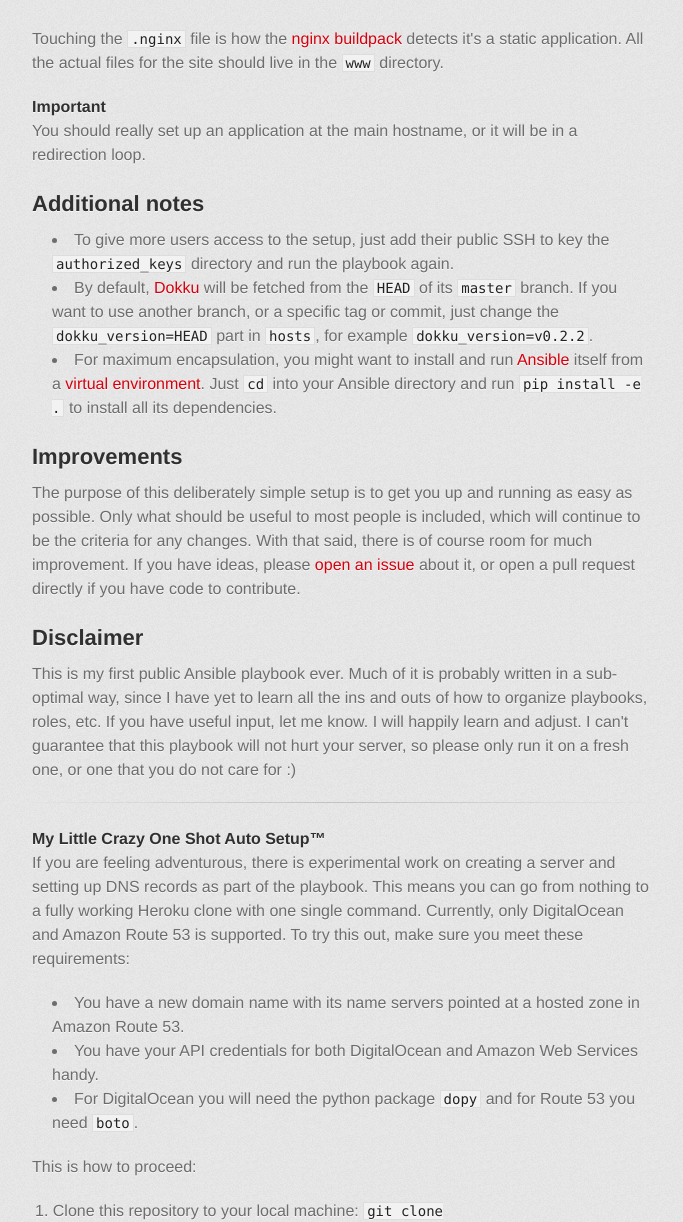
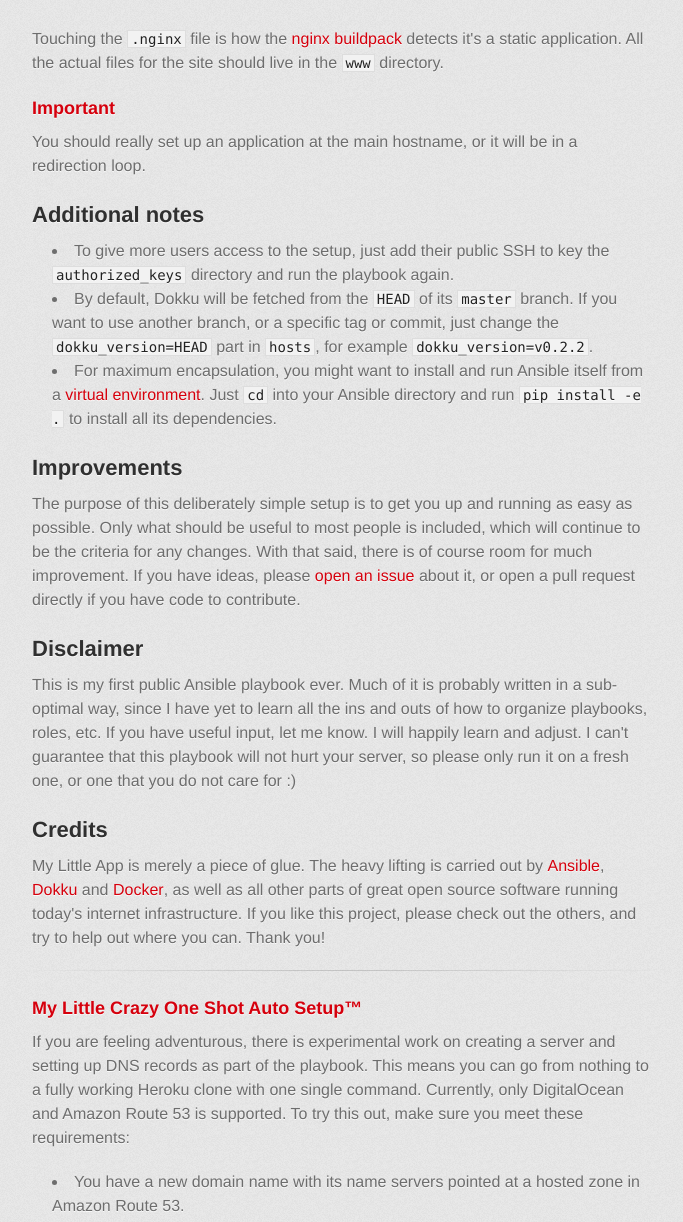
Before and after one commit to alimony/mylittleapp, a plain HTML site: page index.html in a window 1280 px wide. Shown: the part 2317-3539 px from the top of the page, without its empty margins (298-981 px from the left). Drawn offline with Linux system fonts and the light colour scheme; a web font is replaced by a local one.

```diff
--- a/index.html
+++ b/index.html
@@ -78,7 +78,7 @@
 git push deploy master
 </pre></div>
 
-<p>There will now be application deployment magic happening, much like you're used to from Heroku. The application type is auto-detected and everything needed to run it will be installed (inside a <a href="https://www.docker.io/">Docker</a> container) and launched. To visit your new application, just go to <code>&lt;appname&gt;.mylittleapp.org</code>. (In the example above that would be <code>helloworld.mylittleapp.org</code>.)</p>
+<p>There will now be application deployment magic happening, much like you're used to from Heroku. The application type is auto-detected and everything needed to run it will be installed (inside a Docker container) and launched. To visit your new application, just go to <code>&lt;appname&gt;.mylittleapp.org</code>. (In the example above that would be <code>helloworld.mylittleapp.org</code>.)</p>
 
 <p>All subdomains that are not pointing at an application will redirect to the main hostname. If you want to run an application at the main hostname, create one with just your domain name as its name:</p>
 
@@ -94,8 +94,8 @@
 
 <p>Touching the <code>.nginx</code> file is how the <a href="https://github.com/rhy-jot/buildpack-nginx">nginx buildpack</a> detects it's a static application. All the actual files for the site should live in the <code>www</code> directory.</p>
 
-<h4>
-<a name="important" class="anchor" href="#important"><span class="octicon octicon-link"></span></a>Important</h4>
+<h3>
+<a name="important" class="anchor" href="#important"><span class="octicon octicon-link"></span></a>Important</h3>
 
 <p>You should really set up an application at the main hostname, or it will be in a redirection loop.</p>
 
@@ -104,8 +104,8 @@
 
 <ul>
 <li>To give more users access to the setup, just add their public SSH to key the <code>authorized_keys</code> directory and run the playbook again.</li>
-<li>By default, <a href="https://github.com/progrium/dokku">Dokku</a> will be fetched from the <code>HEAD</code> of its <code>master</code> branch. If you want to use another branch, or a specific tag or commit, just change the <code>dokku_version=HEAD</code> part in <code>hosts</code>, for example <code>dokku_version=v0.2.2</code>.</li>
-<li>For maximum encapsulation, you might want to install and run <a href="https://github.com/ansible/ansible">Ansible</a> itself from a <a href="http://virtualenvwrapper.readthedocs.org/">virtual environment</a>. Just <code>cd</code> into your Ansible directory and run <code>pip install -e .</code> to install all its dependencies.</li>
+<li>By default, Dokku will be fetched from the <code>HEAD</code> of its <code>master</code> branch. If you want to use another branch, or a specific tag or commit, just change the <code>dokku_version=HEAD</code> part in <code>hosts</code>, for example <code>dokku_version=v0.2.2</code>.</li>
+<li>For maximum encapsulation, you might want to install and run Ansible itself from a <a href="http://virtualenvwrapper.readthedocs.org/">virtual environment</a>. Just <code>cd</code> into your Ansible directory and run <code>pip install -e .</code> to install all its dependencies.</li>
 </ul><h2>
 <a name="improvements" class="anchor" href="#improvements"><span class="octicon octicon-link"></span></a>Improvements</h2>
 
@@ -116,8 +116,13 @@
 
 <p>This is my first public Ansible playbook ever. Much of it is probably written in a sub-optimal way, since I have yet to learn all the ins and outs of how to organize playbooks, roles, etc. If you have useful input, let me know. I will happily learn and adjust. I can't guarantee that this playbook will not hurt your server, so please only run it on a fresh one, or one that you do not care for :)</p>
 
-<hr><h4>
-<a name="my-little-crazy-one-shot-auto-setup" class="anchor" href="#my-little-crazy-one-shot-auto-setup"><span class="octicon octicon-link"></span></a>My Little Crazy One Shot Auto Setup™</h4>
+<h2>
+<a name="credits" class="anchor" href="#credits"><span class="octicon octicon-link"></span></a>Credits</h2>
+
+<p>My Little App is merely a piece of glue. The heavy lifting is carried out by <a href="http://www.ansible.com/home">Ansible</a>, <a href="https://github.com/progrium/dokku">Dokku</a> and <a href="https://www.docker.io/">Docker</a>, as well as all other parts of great open source software running today's internet infrastructure. If you like this project, please check out the others, and try to help out where you can. Thank you!</p>
+
+<hr><h3>
+<a name="my-little-crazy-one-shot-auto-setup" class="anchor" href="#my-little-crazy-one-shot-auto-setup"><span class="octicon octicon-link"></span></a>My Little Crazy One Shot Auto Setup™</h3>
 
 <p>If you are feeling adventurous, there is experimental work on creating a server and setting up DNS records as part of the playbook. This means you can go from nothing to a fully working Heroku clone with one single command. Currently, only DigitalOcean and Amazon Route 53 is supported. To try this out, make sure you meet these requirements:</p>
 
```
Also changed, not shown: params.json (+1 -1 lines).
